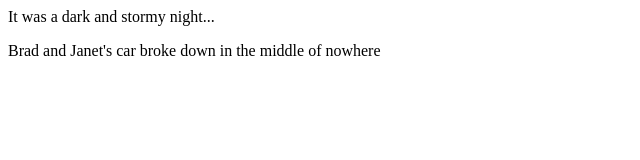
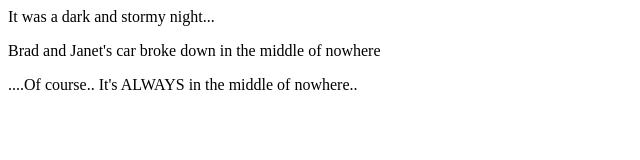
Before and after one commit to bgarms/fireside-story, a plain HTML site: page index.html in a window 1280 px wide. Shown: the whole page, without its empty margins (0-640 px from the left). Drawn offline with Linux system fonts and the light colour scheme.

Commit message:
third line added

```diff
--- a/index.html
+++ b/index.html
@@ -2,5 +2,6 @@
         <body>
           <p>It was a dark and stormy night...</p>
           <p>Brad and Janet's car broke down in the middle of nowhere</p>
+          <p>....Of course.. It's ALWAYS in the middle of nowhere..</p>
         </body>
       </html>
```
